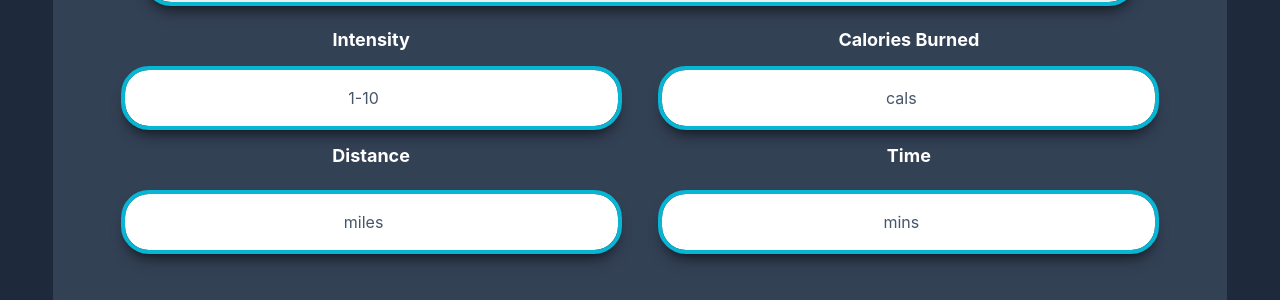
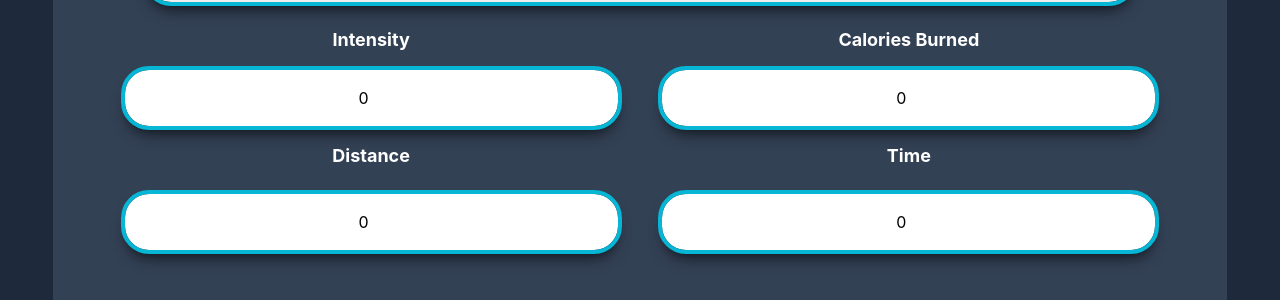
Before and after one commit to ErickEnriquez/fitness-app, a Next.js app: page /cardio in a window 1280 px wide. Shown: the part 192-492 px from the top of the page. Built offline with nearby package versions, Linux system fonts and the light colour scheme.

Commit message:
finish cardio

```diff
--- a/src/pages/cardio.tsx
+++ b/src/pages/cardio.tsx
@@ -1,12 +1,38 @@
 import React from 'react'
 import Layout from '@features/layout/Layout'
+
+import Loading from '@components/Loading'
+import Success from '@components/Success'
+import Fail from '@components/Fail'
 import Card from '@components/Card'
+
+import { useAppSelector, useAppDispatch } from '@app/hooks'
+import {
+	selectCardioState,
+	editCardioIntensity,
+	editCaloriesBurned,
+	editCardioType,
+	editDistance,
+	editTime,
+	editCardioNotes,
+	submitCardioInfo,
+	clearCardioState
+} from '@features/cardio/CardioSlice'
 
 import { CardioType } from '@prisma/client'
 
 const workoutOptions = [CardioType.bike, CardioType.run, CardioType.climbing, CardioType.elliptical, CardioType.hike, CardioType.rowing, CardioType.sport, CardioType.stairs, CardioType.swim, CardioType.other]
 
 const Cardio = (): JSX.Element => {
+
+	const { intensity, caloriesBurned, distance, time, notes, status } = useAppSelector(selectCardioState)
+
+	const dispatch = useAppDispatch()
+
+	if (status === 'loading') return <Layout><Loading /></Layout>
+	else if (status === 'failed') return <Layout><Fail clickHandler={() => dispatch(clearCardioState())} /></Layout>
+	else if (status === 'success') return <Layout><Success clickHandler={() => dispatch(clearCardioState())} /></Layout>
+
 	return (
 		<Layout>
 			<main className="text-center pt-4">
@@ -16,25 +42,39 @@ const Cardio = (): JSX.Element => {
 					<div className='flex flex-col my-2 py-2 w-11/12 mx-auto text-center'>
 						<span className="mt-4 my-6">
 							<label htmlFor="cardio-type" className='text-white text-lg font-bold'>Cardio Type</label>
-							<select name="cardio-type" id="type"
+							<select
+								name="cardio-type" id="type"
+								onChange={e => dispatch(editCardioType(e.target.value))}
 								className='outline mt-4 outline-cyan-500 outline-4 rounded-3xl placeholder:text-slate-600 text-center py-4 w-11/12 block mx-auto  shadow-lg shadow-black/70'
 							>
 								<option value="">Select an option</option>
 								{workoutOptions.map(option => (
-									<option key={option} value={option}>{option}</option>
+									<option
+										key={option}
+										value={option}>{option}</option>
 								))}
 							</select>
 						</span>
 						<div className='grid grid-cols-2'>
 							<span>
 								<label htmlFor="intensity" className='text-white text-lg font-bold'>Intensity</label>
-								<input type="number" min={0} max={10} name="intensity" placeholder='1-10'
+								<input type="number"
+									min={0} max={10}
+									name="intensity"
+									placeholder='1-10'
+									value={intensity}
+									onChange={e => dispatch(editCardioIntensity(Number(e.target.value)))}
 									className='outline mt-4 outline-cyan-500 outline-4 rounded-3xl placeholder:text-slate-600 text-center py-4 w-11/12 block mx-auto  shadow-lg shadow-black/70'
 								/>
 							</span>
 							<span>
 								<label htmlFor="calories" className='text-white text-lg font-bold'>Calories Burned</label>
-								<input type="number" min={0} max={5000} name="calories" placeholder='cals'
+								<input type="number"
+									min={0} max={5000}
+									name="calories"
+									placeholder='cals'
+									value={caloriesBurned}
+									onChange={e => dispatch(editCaloriesBurned(Number(e.target.value)))}
 									className='outline mt-4 outline-cyan-500 outline-4 rounded-3xl placeholder:text-slate-600 text-center py-4 w-11/12 block mx-auto  shadow-lg shadow-black/70'
 								/>
 							</span>
@@ -42,14 +82,22 @@ const Cardio = (): JSX.Element => {
 						<div className='grid grid-cols-2 my-4'>
 							<span>
 								<label htmlFor="distance" className='text-white text-lg font-bold'>Distance</label>
-								<input type="number" placeholder="miles" name='distance'
+								<input type="number"
+									placeholder="miles"
+									name='distance'
+									value={distance}
+									onChange={e => dispatch(editDistance(Number(e.target.value)))}
 									className='outline my-6 outline-cyan-500 outline-4 rounded-3xl placeholder:text-slate-600 text-center py-4 w-11/12 block mx-auto  shadow-lg shadow-black/70'
 
 								/>
 							</span>
 							<span>
 								<label htmlFor="time" className='text-white text-lg font-bold'>Time</label>
-								<input type="number" placeholder="mins" name='time'
+								<input type="number"
+									placeholder="mins"
+									name='time'
+									value={time}
+									onChange={e => dispatch(editTime(Number(e.target.value)))}
 									className='outline my-6 outline-cyan-500 outline-4 rounded-3xl placeholder:text-slate-600 text-center py-4 w-11/12 block mx-auto  shadow-lg shadow-black/70'
 								/>
 							</span>
@@ -57,13 +105,17 @@ const Cardio = (): JSX.Element => {
 						</div>
 					</div>
 					<label htmlFor="cardio-notes" className='text-white text-lg font-bold'>Notes</label>
-					<textarea name="cardio-notes" id="" rows={10}
+					<textarea name="cardio-notes"
+						id="" rows={10}
+						value={notes}
+						onChange={e => dispatch(editCardioNotes(e.target.value))}
 						className='outline my-6 outline-yellow-400 outline-4 rounded-3xl placeholder:text-slate-600 text-center py-4 w-11/12 block mx-auto  shadow-lg shadow-black/70'
 						placeholder='Any Notes to add'>
 					</textarea>
 					<br />
 					<button type="submit"
 						className='text-white bg-green-500 rounded-full w-11/12 mx-auto hover:bg-white hover:text-green-500 hover:outline outline-green-500 my-4 h-12'
+						onClick={() => dispatch(submitCardioInfo())}
 					>
 						Submit
 					</button>
```
